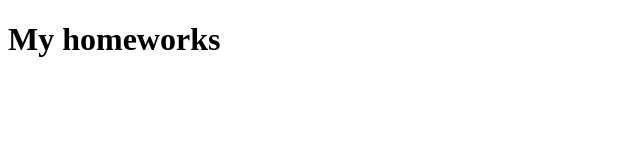
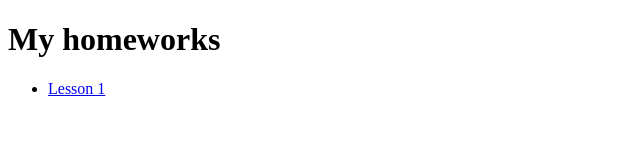
Before and after one commit to akovalenko777/hworks, a plain HTML site: page index.html in a window 1280 px wide. Shown: the full height of the page, 0-640 px from the left. Drawn offline with Linux system fonts and the light colour scheme.

Commit message:
add link for lesson 1 (tmpl)

```diff
--- a/index.html
+++ b/index.html
@@ -10,7 +10,7 @@
     <h1>My homeworks</h1>
 
     <ul>
-
+        <li><a href="#">Lesson 1</a></li>
     </ul>
 </body>
 </html>
```
